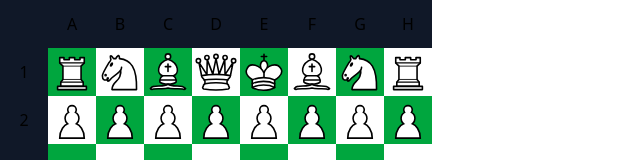
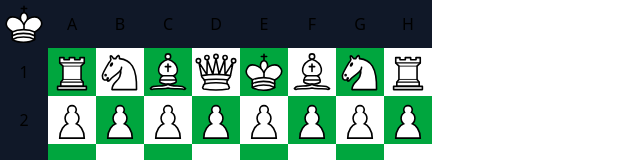
Before and after one commit to iurilugao01/chessGame, a Vue app: page / in a window 1280 px wide. Shown: the top 160 px of the page, without its empty margins (0-640 px from the left). Built offline with nearby package versions, Linux system fonts and the light colour scheme.

Commit message:
refactor table

```diff
--- a/src/components/TheGame.vue
+++ b/src/components/TheGame.vue
@@ -87,7 +87,6 @@ const table = ref<Record<string, string | null>>({
   G8: "bH2",
   H8: "bT2",
 });
-
 const wPieces: pieceKey = {
   king: true,
   queen: true,
@@ -105,7 +104,6 @@ const wPieces: pieceKey = {
     p8: true,
   },
 };
-
 const bPieces: pieceKey = {
   king: true,
   queen: true,
@@ -123,22 +121,20 @@ const bPieces: pieceKey = {
     p8: true,
   },
 };
+const turn = ref(true);
 
 const movePiece = (targetPiece: string, targetPosition: string): void => {
   const team = targetPiece[0];
   const oldPosition = () => {
-    for (const piece in table.value) {
+    for (const piece in table.value)
       if (targetPiece === table.value[piece]) return piece;
-    }
   };
   if (table.value[targetPosition] != null) {
     if (table.value[targetPosition]?.[0] === team) return;
     killPiece(table.value[targetPosition]!);
   }
   const oldPositionKey = oldPosition();
-  if (oldPositionKey !== undefined) {
-    table.value[oldPositionKey] = null;
-  }
+  if (oldPositionKey !== undefined) table.value[oldPositionKey] = null;
   table.value[targetPosition] = targetPiece;
 };
 
@@ -184,7 +180,7 @@ onMounted(() => {
 </script>
 
 <template>
-  <TheTable>
+  <TheTable :turn="turn">
     <template
       v-for="position in 64"
       :key="position"
@@ -193,6 +189,7 @@ onMounted(() => {
       <ThePiece
         v-if="table[formatPosition(position)]"
         :pieceType="table[formatPosition(position)]"
+        :turn="turn"
       ></ThePiece>
     </template>
   </TheTable>
--- /dev/null
+++ b/src/components/TheGhost.vue
@@ -0,0 +1,3 @@
+<script setup lang="ts"></script>
+
+<template></template>
--- a/src/components/ThePiece.vue
+++ b/src/components/ThePiece.vue
@@ -1,6 +1,4 @@
 <script setup lang="ts">
-import { onMounted } from "vue";
-
 type PieceKey = {
   name: string;
   images: {
@@ -10,8 +8,9 @@ type PieceKey = {
   showMoves: () => void;
 };
 
-const props = defineProps<{
+defineProps<{
   pieceType: string | null;
+  turn: boolean;
 }>();
 
 const pieces: Record<string, PieceKey> = {
@@ -64,10 +63,6 @@ const pieces: Record<string, PieceKey> = {
     showMoves: () => {},
   },
 };
-
-onMounted(() => {
-  console.log(props.pieceType);
-});
 </script>
 
 <template>
--- a/src/components/TheTable.vue
+++ b/src/components/TheTable.vue
@@ -1,29 +1,24 @@
 <script setup lang="ts">
-function usePosition(value: number): string {
-  const positions: Record<number, string> = {
-    1: "A",
-    2: "B",
-    3: "C",
-    4: "D",
-    5: "E",
-    6: "F",
-    7: "G",
-    8: "H",
-  };
-  const position = positions[value];
-  if (!position) throw new Error(`Invalid value: ${value}`);
-  return position;
-}
-defineExpose({
-  usePosition,
-});
+defineProps<{
+  turn: boolean;
+}>();
+
+const images = {
+  white: "src/assets/images/wKing.svg",
+  black: "src/assets/images/bKing.svg",
+};
+
+const usePosition = (value: number): string =>
+  String.fromCharCode("A".charCodeAt(0) + (value - 1));
 </script>
 
 <template>
   <table class="table-auto">
     <tbody>
       <tr>
-        <td class="h-12 w-12 text-center bg-gray-900"></td>
+        <td class="h-12 w-12 text-center bg-gray-900">
+          <img :src="turn ? images.white : images.black" alt="" />
+        </td>
         <td
           class="h-12 w-12 text-center bg-gray-900"
           v-for="col in 8"
```
